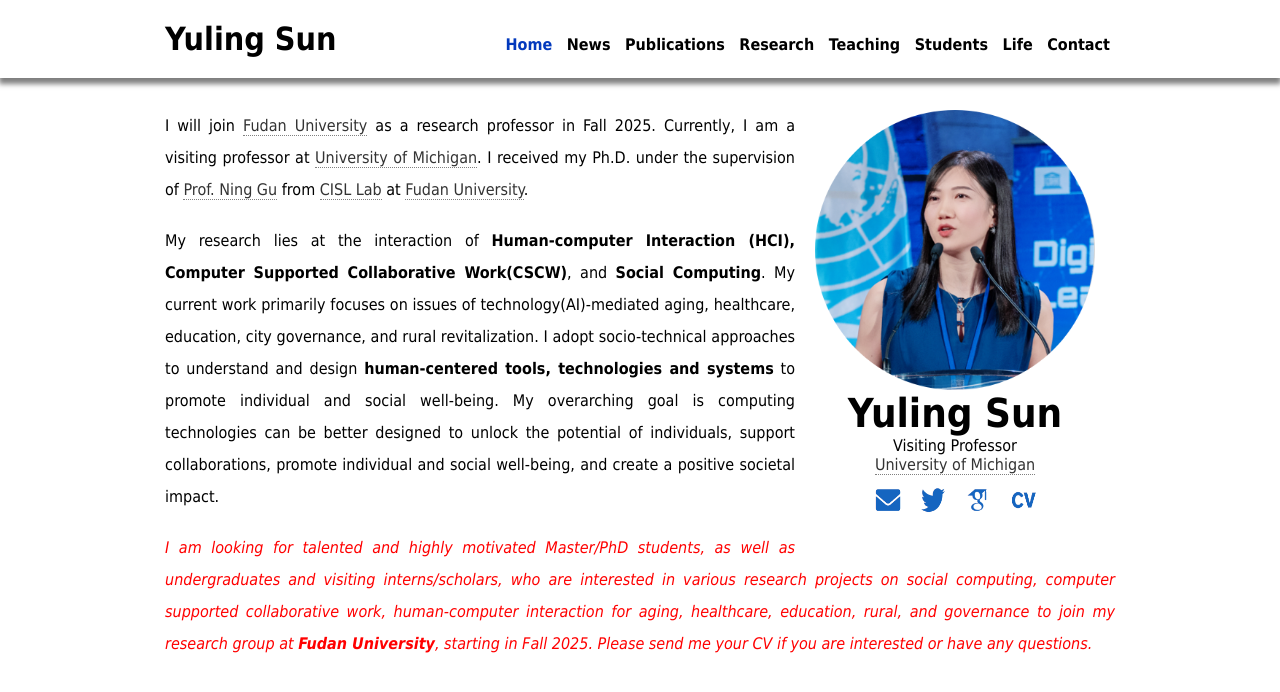
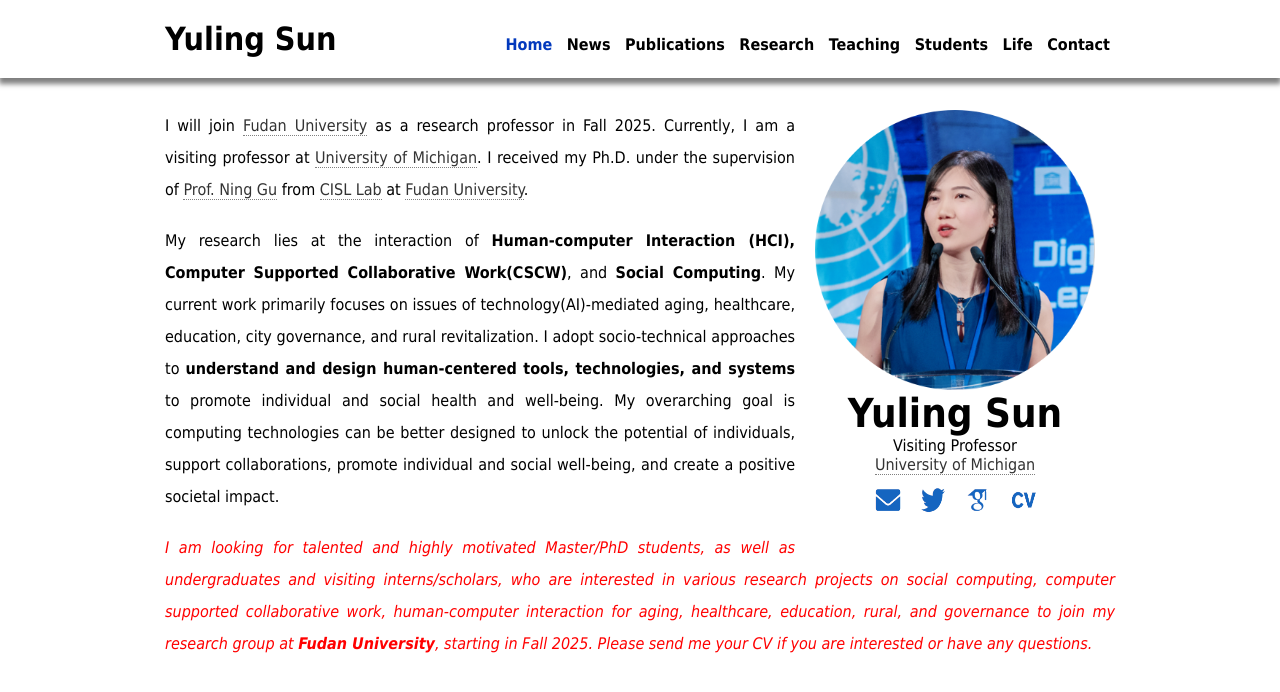
Before and after one commit to yulingsun-hci/yulingsun-hci.github.io, a plain HTML site: page index.html in a window 1280 px wide. Drawn offline with Linux system fonts and the light colour scheme.

Commit message:
Update index.html

```diff
--- a/index.html
+++ b/index.html
@@ -50,8 +50,8 @@
       <br>
       <p>My research lies at the interaction of <span>Human-computer Interaction (HCI), Computer Supported Collaborative
           Work(CSCW)</span>, and <span>Social Computing</span>. My current work primarily focuses on issues of
-        technology(AI)-mediated aging, healthcare, education, city governance, and rural revitalization. I adopt socio-technical approaches to understand and
-        design <span>human-centered tools, technologies and systems</span> to promote individual and social well-being. My overarching
+        technology(AI)-mediated aging, healthcare, education, city governance, and rural revitalization. I adopt socio-technical approaches to <span>understand and
+        design human-centered tools, technologies, and systems</span> to promote individual and social health and well-being. My overarching
         goal is
         computing technologies can be better designed to unlock the potential of individuals, support collaborations,
         promote individual and social well-being, and create a positive societal impact.
```
